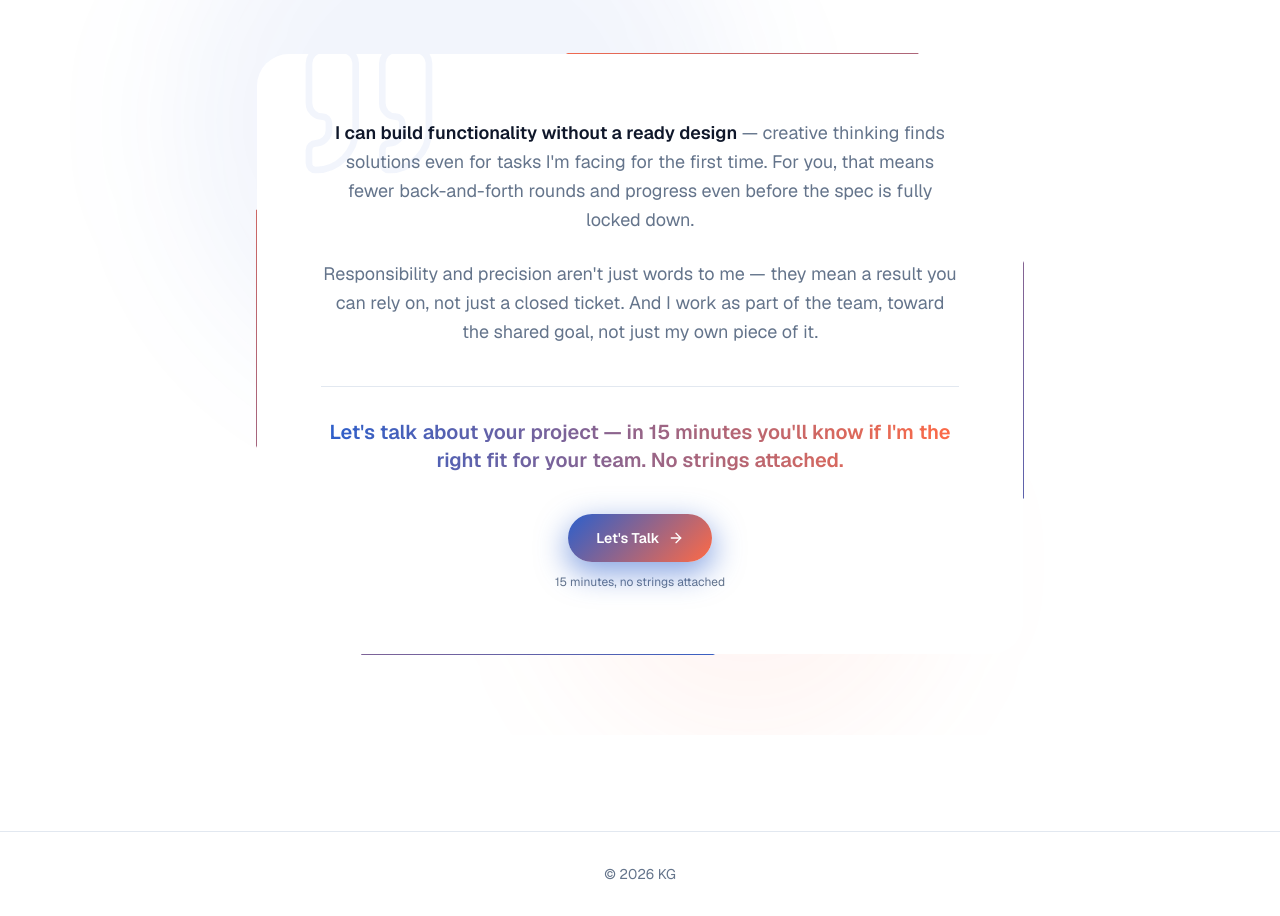
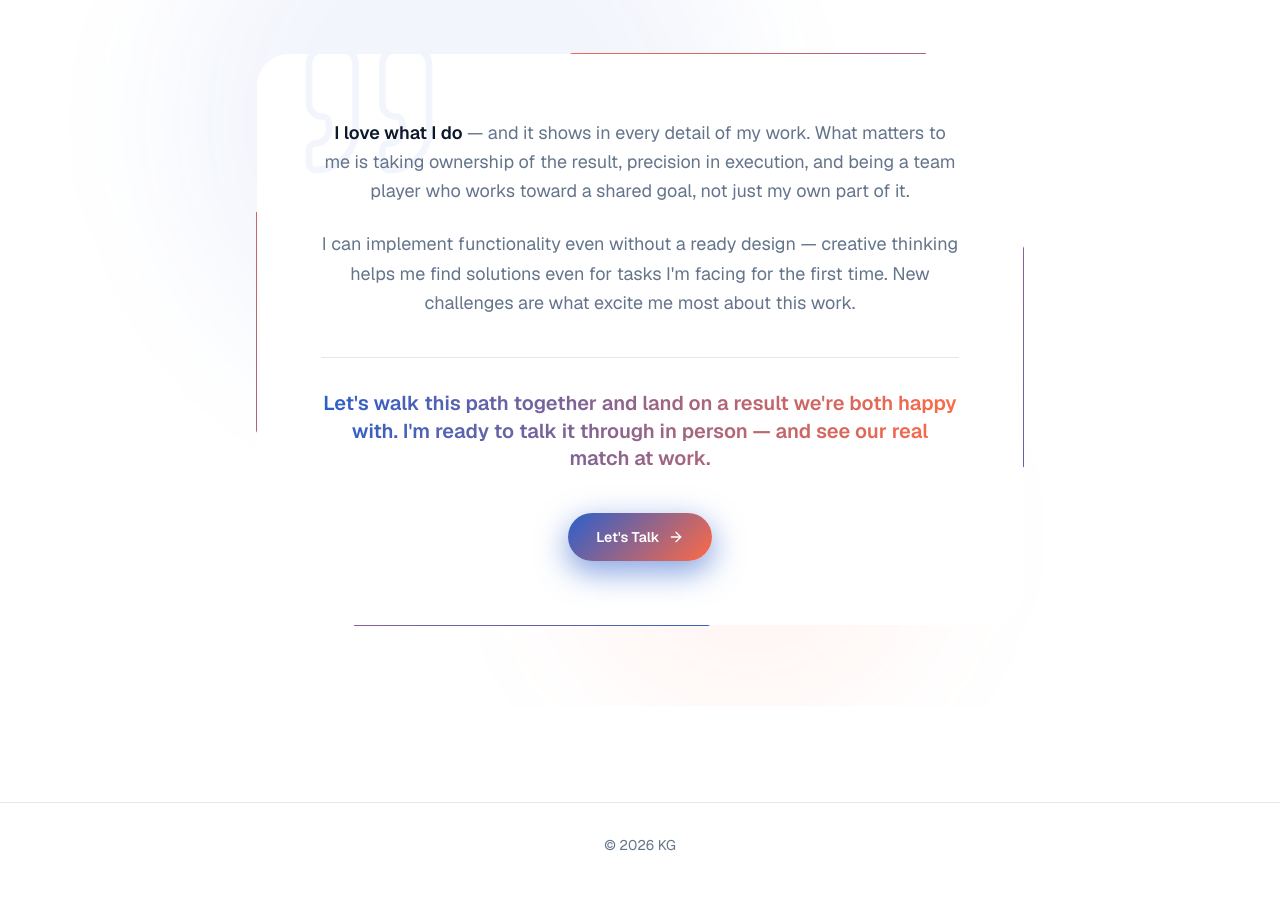
Before and after one commit to kateryna-len/kg-portfolio, a Next.js app: page /en in a window 1280 px wide. Shown: the part 4066-4982 px from the top of the page. After the commit the page ends 4953 px from the top, so only its background shows below. Built offline with nearby package versions, Linux system fonts and the light colour scheme.

Commit message:
Revert manifesto copy and CTA subtext back to previous wording
User preferred the original text over the reader-benefit rewrite.

```diff
--- a/components/sections/Values.tsx
+++ b/components/sections/Values.tsx
@@ -117,9 +117,6 @@ export function Values({ lang, t, contactT }: ValuesProps) {
                 {t.cta}
                 <ArrowRight size={16} />
               </motion.button>
-              <p className="mt-3 text-xs text-[var(--color-muted)]">
-                {lang === "ua" ? "15 хвилин, без зобов'язань" : "15 minutes, no strings attached"}
-              </p>
             </FadeInSection>
           </div>
         </div>
--- a/lib/data/values.ts
+++ b/lib/data/values.ts
@@ -7,23 +7,23 @@ export const manifesto: {
   paragraphs: [
     {
       lead: {
-        en: "I can build functionality without a ready design",
-        ua: "Можу реалізувати функціонал і без готового дизайну",
+        en: "I love what I do",
+        ua: "Я люблю те, що роблю",
       },
       text: {
-        en: " — creative thinking finds solutions even for tasks I'm facing for the first time. For you, that means fewer back-and-forth rounds and progress even before the spec is fully locked down.",
-        ua: " — креативне мислення підказує рішення навіть для задач, з якими стикаюся вперше. Для вас це означає менше узгоджень і прогрес навіть тоді, коли технічне завдання ще не до кінця сформоване.",
+        en: " — and it shows in every detail of my work. What matters to me is taking ownership of the result, precision in execution, and being a team player who works toward a shared goal, not just my own part of it.",
+        ua: " — і це відчувається в кожній деталі роботи. Для мене важлива відповідальність за результат, точність у виконанні та вміння працювати в команді заради спільної мети, а не лише своєї ділянки.",
       },
     },
     {
       text: {
-        en: "Responsibility and precision aren't just words to me — they mean a result you can rely on, not just a closed ticket. And I work as part of the team, toward the shared goal, not just my own piece of it.",
-        ua: "Відповідальність і точність у виконанні — це не просто слова, а надійний результат, а не закритий тікет. І командна робота заради спільної мети, а не лише своєї частини задачі.",
+        en: "I can implement functionality even without a ready design — creative thinking helps me find solutions even for tasks I'm facing for the first time. New challenges are what excite me most about this work.",
+        ua: "Можу реалізувати функціонал і без готового дизайну — креативне мислення підказує рішення навіть для задач, з якими стикаюся вперше. Саме нові виклики надихають мене в цій роботі найбільше.",
       },
     },
   ],
   closing: {
-    en: "Let's talk about your project — in 15 minutes you'll know if I'm the right fit for your team. No strings attached.",
-    ua: "Давайте обговоримо ваш проєкт — за 15 хвилин ви зрозумієте, чи підходжу я для вашої команди. Без зобов'язань.",
+    en: "Let's walk this path together and land on a result we're both happy with. I'm ready to talk it through in person — and see our real match at work.",
+    ua: "Давайте пройдемо цей шлях разом і отримаємо результат, яким будуть задоволені обидві сторони. Готова обговорити це особисто — і побачити наш справжній метч у роботі.",
   },
 };
```
